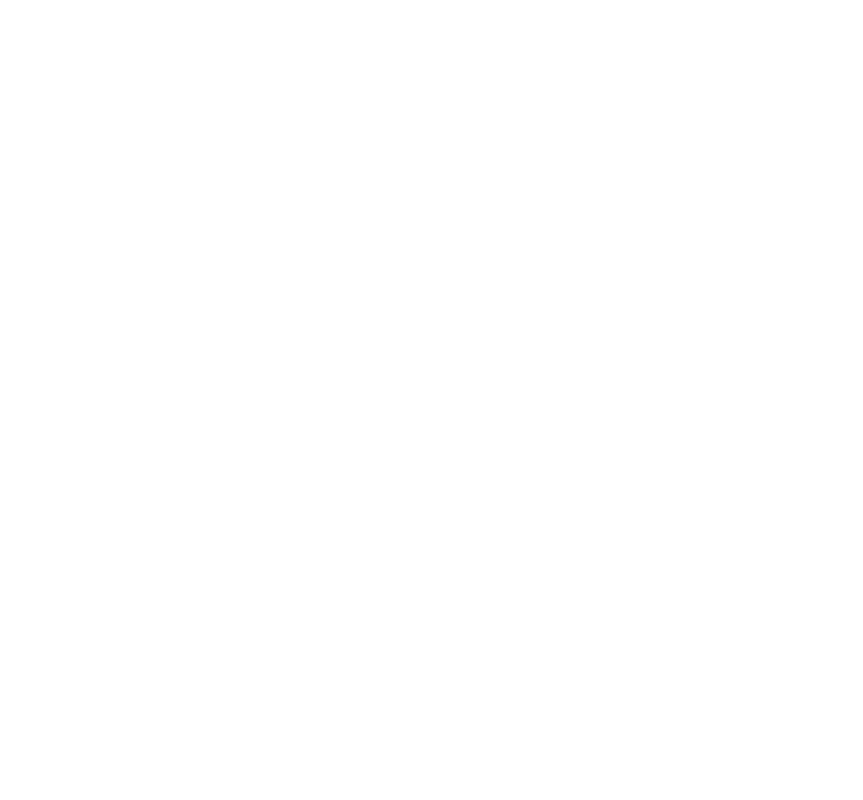
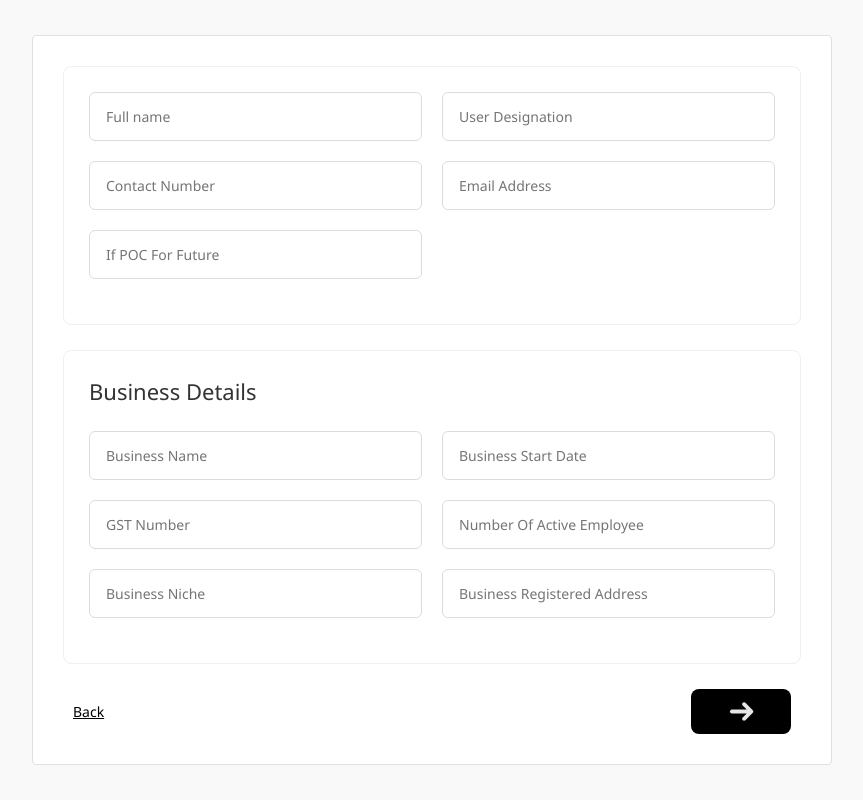
Before and after one commit to Tulsiyan-Fashion-pvt-ltd/Hooter_frontend, a React (Vite) app: page /register in a window 1280 px wide. Before the commit this address had no page. Shown: the whole page, without its empty margins (208-1071 px from the left). Built offline with nearby package versions, Linux system fonts and the light colour scheme.

Commit message:
register page

```diff
--- a/src/App.jsx
+++ b/src/App.jsx
@@ -1,6 +1,7 @@
 import { Routes, Route } from "react-router-dom";
 import Login from "./pages/login";
 import Homepage from "./homepage";
+import Register from "./pages/register";
 
 
 function App() {
@@ -8,6 +9,7 @@
     <Routes>
       <Route path="/" element={<Homepage/>} />
       <Route path="/login" element={<Login />} />
+      <Route path="/register" element={<Register/>}/>
     </Routes>
   );
 }
--- a/src/css/pages/login.css
+++ b/src/css/pages/login.css
@@ -13,7 +13,7 @@
 }
 
 .login-wrapper{
-  border: 1px solid black;
+  /* border: 1px solid black; */
   display: flex;
   flex-flow: row wrap;
   justify-content: center;
@@ -26,8 +26,9 @@
 }
 
 .login-wrapper-item{
-  width: 50%;
+width: 45%;
   height: 100%;
+  margin: 0rem auto;
 }
 
 .login-content{
@@ -82,4 +83,5 @@
   background-color: var(--second-color--);
     width: 100%;
     height: 100%;
+    border-radius: 30px;
 }
--- /dev/null
+++ b/src/css/pages/register.css
@@ -0,0 +1,134 @@
+* {
+    box-sizing: border-box;
+    margin: 0;
+    padding: 0;
+    font-family: 'Segoe UI', Arial, sans-serif;
+}
+
+body {
+    background-color: #f9f9f9;
+    display: flex;
+    justify-content: center;
+    align-items: center;
+    padding: 50px 20px;
+    height: 100svh;
+    box-sizing: border-box;
+}
+
+.container {
+    background-color: #ffffff;
+    width: 53rem;
+  max-width: 100svh;
+    padding: 30px;
+    border: 1px solid #e0e0e0;
+    border-radius: 4px;
+    height: fit-content;
+}
+
+
+.section {
+    border: 1px solid #f0f0f0;
+    border-radius: 8px;
+    padding: 25px;
+    margin-bottom: 25px;
+    background-color: #fff;
+}
+
+.section-title {
+    font-size: 22px;
+    font-weight: 400;
+    margin-bottom: 25px;
+    color: #333;
+}
+
+.row {
+    display: flex;
+    gap: 20px;
+    margin-bottom: 20px;
+}
+
+.form-group {
+    flex: 1;
+}
+
+.half-width {
+    max-width: calc(50% - 10px);
+}
+
+input {
+    width: 100%;
+    padding: 14px 16px;
+    border: 1px solid #dcdcdc;
+    border-radius: 6px;
+    font-size: 14px;
+    color: #555;
+    outline: none;
+    transition: border 0.3s;
+}
+
+input:focus {
+    border-color: #999;
+}
+
+.footer {
+    display: flex;
+    justify-content: space-between;
+    align-items: center;
+    padding: 0 10px;
+}
+
+.back-link {
+    color: #000;
+    text-decoration: underline;
+    font-size: 14px;
+    cursor: pointer;
+}
+
+.next-btn {
+    background-color: #000;
+    color: #fff;
+    border: none;
+    width: 100px;
+    height: 45px;
+    border-radius: 8px;
+    font-size: 24px;
+    cursor: pointer;
+    display: flex;
+    align-items: center;
+    justify-content: center;
+}
+
+.next-btn:hover {
+    background-color: #222;
+}
+
+button{
+    background-image: url(../../assets/icons/arrow.svg);
+    background-repeat: no-repeat;
+    background-position: center;
+    background-size: 31%;
+}
+
+@media (max-width: 600px) {
+    .row {
+        flex-direction: column;
+    }
+    .half-width {
+        max-width: 100%;
+    }
+}
+
+@media(max-width: 790px){
+    #root{
+        width: 100%;
+    }
+
+    body{
+        padding: 0rem;
+        align-items: start;
+    }
+
+    .container{
+        width: 100vw;
+    }
+}
--- /dev/null
+++ b/src/pages/register.jsx
@@ -0,0 +1,71 @@
+import "../css/pages/register.css";
+import {Link} from "react-router-dom";
+
+const Register = () => {
+    return (
+        <div id="register-container">
+            <div className="container">
+                <form>
+                    <div className="section">
+                        <div className="row">
+                            <div className="form-group">
+                                <input type="text" placeholder="Full name" />
+                            </div>
+                            <div className="form-group">
+                                <input type="text" placeholder="User Designation" />
+                            </div>
+                        </div>
+                        <div className="row">
+                            <div className="form-group">
+                                <input type="text" placeholder="Contact Number" />
+                            </div>
+                            <div className="form-group">
+                                <input type="email" placeholder="Email Address" />
+                            </div>
+                        </div>
+                        <div className="row">
+                            <div className="form-group half-width">
+                                <input type="text" placeholder="If POC For Future" />
+                            </div>
+                        </div>
+                    </div>
+
+                    <div className="section">
+                        <h2 className="section-title">Business Details</h2>
+                        <div className="row">
+                            <div className="form-group">
+                                <input type="text" placeholder="Business Name" />
+                            </div>
+                            <div className="form-group">
+                                <input type="text" placeholder="Business Start Date" />
+                            </div>
+                        </div>
+                        <div className="row">
+                            <div className="form-group">
+                                <input type="text" placeholder="GST Number" />
+                            </div>
+                            <div className="form-group">
+                                <input type="text" placeholder="Number Of Active Employee" />
+                            </div>
+                        </div>
+                        <div className="row">
+                            <div className="form-group">
+                                <input type="text" placeholder="Business Niche" />
+                            </div>
+                            <div className="form-group">
+                                <input type="text" placeholder="Business Registered Address" />
+                            </div>
+                        </div>
+                    </div>
+
+                    <div className="footer">
+                        <Link to="#" className="back-link">Back</Link>
+                        <button type="submit" className="next-btn"></button>
+                    </div>
+                </form>
+            </div>
+        </div>
+    )
+}
+
+export default Register;
```
